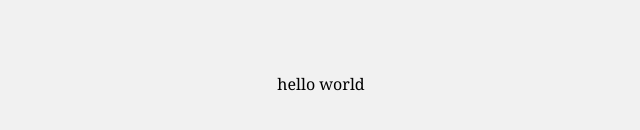
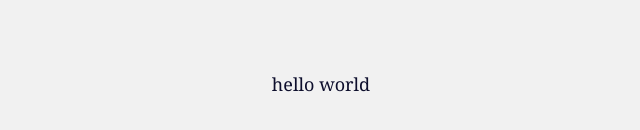
Before and after one commit to loganliffick/personal-site, a Next.js app: page / in a window 1280 px wide. Shown: the part 316-446 px from the top of the page, without its empty margins (319-959 px from the left). Built offline with nearby package versions, Linux system fonts and the light colour scheme.

Commit message:
added p tag lol

```diff
--- a/src/pages/index.js
+++ b/src/pages/index.js
@@ -43,7 +43,9 @@ const Home = () => {
           content="ugqQc2EJej0hywM0zD6iTDzuIhGCttd9t_p-kFFXm18"
         />
       </Head>
-      <div className="app">hello world</div>
+      <div className="app">
+        <p>hello world</p>
+      </div>
     </>
   );
 };
--- a/src/styles/globals.scss
+++ b/src/styles/globals.scss
@@ -36,7 +36,7 @@ body {
 }
 
 p {
-  color: inherit;
+  color: var(--gray-1);
   font-size: 18px;
   font-weight: 400;
   line-height: 28px;
```
